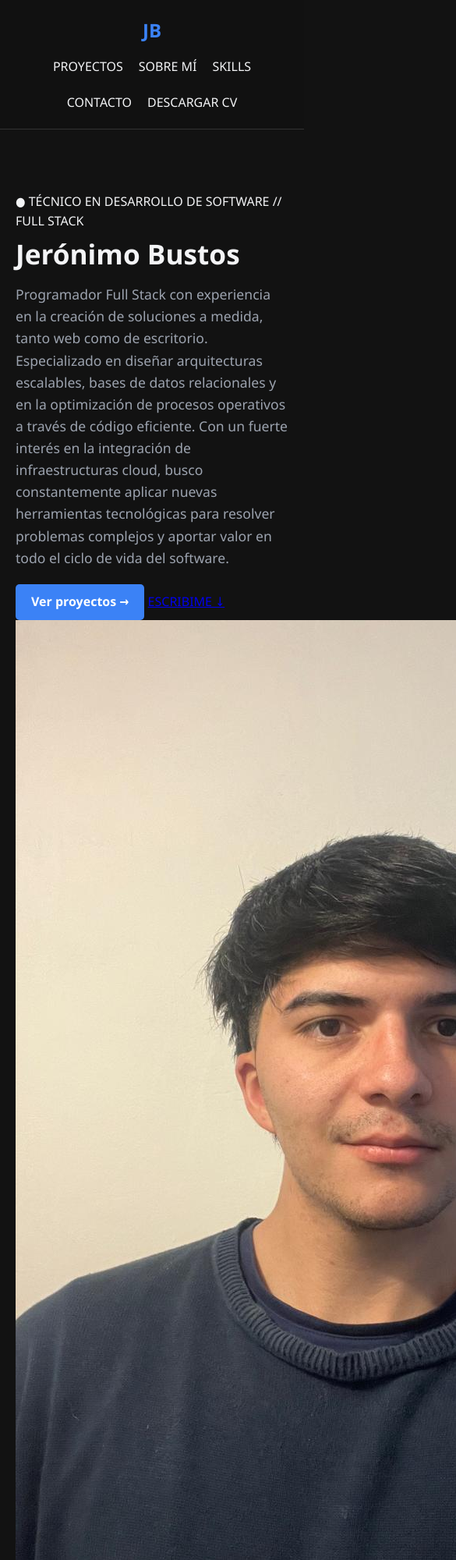
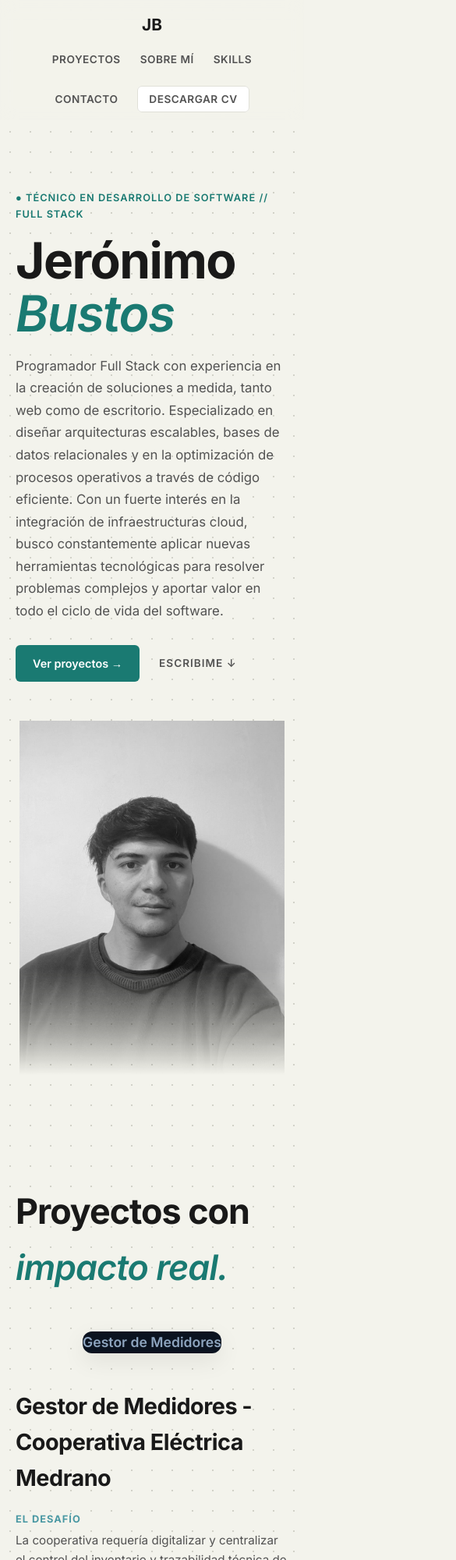
Before and after one commit to jerobustos/jerobustos.github.io, a plain HTML site: page index.html in a window 390 px wide. Shown: the top 2000 px of the page at 78% size, 585 px wide, since content can reach past the window. Drawn offline with Linux system fonts and the light colour scheme.

Commit message:
Refactor styles and update color variables
Updated color variables and styles for various elements, including header, buttons, and sections. Adjusted layout and responsive design for better appearance.

```diff
--- a/style.css
+++ b/style.css
@@ -1,20 +1,24 @@
-/* --- VARIABLES DE COLOR Y TIPOGRAFÍA --- */
+@import url('https://fonts.googleapis.com/css2?family=Inter:ital,wght@0,300;0,400;0,600;0,700;1,600&display=swap');
+
 :root {
-    --bg-color: #121212; /* Fondo oscuro principal */
-    --text-main: #f3f4f6; /* Texto claro */
-    --text-muted: #9ca3af; /* Texto secundario gris */
-    --accent-color: #3b82f6; /* Azul para botones y enlaces */
-    --accent-hover: #2563eb;
-    --card-bg: #1f2937; /* Fondo para las tarjetas de proyectos */
-
-    --font-main: 'Segoe UI', Tahoma, Geneva, Verdana, sans-serif;
+    --bg-color: #f3f3ec;
+    --dot-color: #d1d1c8;
+    --text-main: #191919;
+    --text-muted: #525252;
+    --acento-teal: #1a7a72;
+    --acento-celeste: #4a98a3;
+    --border-color: #e0e0d8;
+    --font-main: 'Inter', sans-serif;
 }
 
-/* --- RESET BÁSICO --- */
 * {
     margin: 0;
     padding: 0;
     box-sizing: border-box;
+}
+
+html {
+    scroll-behavior: smooth;
 }
 
 body {
@@ -22,191 +26,329 @@ body {
     background-color: var(--bg-color);
     color: var(--text-main);
     line-height: 1.6;
-}
-/* --- FOTO DE PERFIL --- */
-.foto-perfil {
-    /* Define el tamaño exacto del círculo */
-    width: 210px;
-    height: 210px;
-
-    /* Hace que la foto sea redonda */
-    border-radius: 50%;
-
-    /* Evita que la foto se estire o deforme si no es cuadrada */
-    object-fit: cover;
-
-    /* Separa la foto del texto de abajo */
-    margin-bottom: 20px;
-
-    /* Agrega un borde azul elegante (usando el color que ya definimos) */
-    border: 3px solid var(--accent-color);
-
-    /* Centrala si el contenedor tiene texto centrado */
-    display: block;
-    margin-left: auto;
-    margin-right: auto;
+    background-image: radial-gradient(var(--dot-color) 1.5px, transparent 1.5px);
+    background-size: 26px 26px;
 }
 
-/* --- NAVEGACIÓN --- */
+/* HEADER */
 header {
     display: flex;
     justify-content: space-between;
     align-items: center;
-    padding: 20px 50px;
-    background-color: rgba(18, 18, 18, 0.9);
+    padding: 18px 60px;
+    background-color: rgba(243, 243, 236, 0.85);
+    backdrop-filter: blur(10px);
+    -webkit-backdrop-filter: blur(10px);
     position: sticky;
     top: 0;
-    border-bottom: 1px solid #333;
+    z-index: 1000;
 }
 
 .logo {
-    font-size: 1.5rem;
-    font-weight: bold;
-    color: var(--accent-color);
+    font-weight: 700;
+    font-size: 1.3rem;
+    color: var(--text-main);
 }
 
 nav ul {
     list-style: none;
     display: flex;
-    gap: 20px;
+    align-items: center;
+    gap: 25px;
 }
 
 nav a {
-    color: var(--text-main);
+    color: var(--text-muted);
     text-decoration: none;
-    font-weight: 500;
-    transition: color 0.3s;
+    font-size: 0.85rem;
+    font-weight: 600;
+    letter-spacing: 0.5px;
+    transition: color 0.2s ease;
 }
 
 nav a:hover {
-    color: var(--accent-color);
+    color: var(--acento-teal);
 }
 
-/* --- ESTRUCTURA GENERAL DE SECCIONES --- */
-main {
-    max-width: 1000px;
-    margin: 0 auto;
-    padding: 40px 20px;
+.btn-cv-header {
+    border: 1px solid var(--border-color);
+    padding: 8px 14px;
+    border-radius: 6px;
+    background-color: #fff;
 }
 
-section {
-    margin-bottom: 80px;
-    padding-top: 40px; /* Para que al hacer clic en el menú no lo tape el header */
+/* HERO SECTION */
+.hero-section {
+    display: flex;
+    align-items: center;
+    justify-content: space-between;
+    gap: 50px;
+    max-width: 1100px;
+    margin: 0 auto;
+    padding: 90px 20px 70px 20px;
+}
+
+.hero-texto {
+    flex: 1.2;
+}
+
+.hero-tag {
+    display: block;
+    color: var(--acento-teal);
+    font-weight: 600;
+    font-size: 0.8rem;
+    letter-spacing: 1px;
+    margin-bottom: 15px;
 }
 
 h1 {
-    font-size: 3rem;
+    font-size: 4rem;
+    font-weight: 700;
+    letter-spacing: -1.5px;
+    margin-bottom: 20px;
+    line-height: 1.05;
+}
+
+.texto-acento, .texto-acento-cursiva {
+    color: var(--acento-teal);
+    font-style: italic;
+}
+
+.hero-texto p {
+    font-size: 1.05rem;
+    color: var(--text-muted);
+    margin-bottom: 30px;
+    line-height: 1.7;
+}
+
+.hero-botones {
+    display: flex;
+    align-items: center;
+    gap: 25px;
+}
+
+.btn-primario {
+    background-color: var(--acento-teal);
+    color: #fff;
+    padding: 12px 22px;
+    border-radius: 6px;
+    text-decoration: none;
+    font-weight: 600;
+    font-size: 0.9rem;
+}
+
+.btn-secundario {
+    color: var(--text-muted);
+    text-decoration: none;
+    font-weight: 600;
+    font-size: 0.85rem;
+    letter-spacing: 1px;
+}
+
+.hero-imagen {
+    flex: 0.8;
+    display: flex;
+    justify-content: center;
+}
+
+.foto-perfil-nueva {
+    width: 100%;
+    max-width: 340px;
+    filter: grayscale(100%);
+    mask-image: linear-gradient(to bottom, black 70%, transparent 100%);
+    -webkit-mask-image: linear-gradient(to bottom, black 70%, transparent 100%);
+}
+
+/* PROYECTOS */
+#proyectos, #habilidades {
+    max-width: 1100px;
+    margin: 0 auto;
+    padding: 70px 20px;
+}
+
+.titulo-seccion h2 {
+    font-size: 2.8rem;
+    font-weight: 700;
+    margin-bottom: 45px;
+    text-align: right;
+    letter-spacing: -1px;
+}
+
+.proyecto-premium {
+    display: flex;
+    gap: 45px;
+    align-items: center;
+    margin-bottom: 80px;
+}
+
+.proyecto-grafico {
+    flex: 1.1;
+    background-color: #0b1320;
+    border-radius: 12px;
+    height: 320px;
+    display: flex;
+    align-items: center;
+    justify-content: center;
+    box-shadow: 0 10px 30px rgba(0,0,0,0.08);
+}
+
+.mockup-placeholder span {
+    color: #8da4be;
+    font-size: 1.1rem;
+    font-weight: 600;
+}
+
+.proyecto-info {
+    flex: 1;
+}
+
+.proyecto-info h3 {
+    font-size: 1.8rem;
+    margin-bottom: 20px;
+    letter-spacing: -0.5px;
+}
+
+.subtitulo-celeste {
+    color: var(--acento-celeste);
+    font-size: 0.8rem;
+    letter-spacing: 1px;
+    margin-bottom: 5px;
+    margin-top: 15px;
+}
+
+.proyecto-info p {
+    color: var(--text-muted);
+    font-size: 0.95rem;
+    margin-bottom: 12px;
+}
+
+.tech-tags {
+    display: flex;
+    gap: 10px;
+    margin-top: 15px;
+    margin-bottom: 20px;
+    flex-wrap: wrap;
+}
+
+.tech-tags span {
+    color: var(--acento-teal);
+    font-weight: 600;
+    font-size: 0.85rem;
+}
+
+.link-proyecto {
+    display: inline-block;
+    color: var(--acento-teal);
+    text-decoration: none;
+    font-weight: 700;
+    font-size: 0.9rem;
+}
+
+/* HABILIDADES (GRID) */
+.habilidades-grid {
+    display: flex;
+    gap: 50px;
+}
+
+.columna-skills {
+    flex: 1;
+}
+
+.columna-skills h3 {
+    font-size: 1.4rem;
+    margin-bottom: 20px;
+    border-bottom: 2px solid var(--border-color);
+    padding-bottom: 10px;
+}
+
+.categoria-box {
+    margin-bottom: 25px;
+}
+
+.categoria-box h4 {
+    font-size: 0.95rem;
+    color: var(--text-muted);
     margin-bottom: 10px;
 }
 
-h2 {
-    font-size: 2rem;
-    margin-bottom: 20px;
-    color: var(--accent-color);
-    border-bottom: 2px solid #333;
-    padding-bottom: 10px;
+.pills-container {
+    display: flex;
+    flex-wrap: wrap;
+    gap: 8px;
 }
 
-p {
-    color: var(--text-muted);
-    margin-bottom: 20px;
-    font-size: 1.1rem;
+.pill {
+    background-color: #ffffff;
+    border: 1px solid var(--border-color);
+    padding: 6px 12px;
+    border-radius: 6px;
+    font-size: 0.85rem;
+    font-weight: 500;
 }
 
-/* --- BOTONES --- */
-.btn-primario {
-    display: inline-block;
-    background-color: var(--accent-color);
-    color: white;
-    padding: 10px 20px;
-    text-decoration: none;
-    border-radius: 5px;
-    font-weight: bold;
-    transition: background-color 0.3s;
+.lista-interpersonal {
+    list-style: none;
 }
 
-.btn-primario:hover {
-    background-color: var(--accent-hover);
+.lista-interpersonal li {
+    padding: 8px 0;
+    border-bottom: 1px solid var(--border-color);
+    color: var(--text-muted);
+    font-size: 0.95rem;
 }
 
-/* --- HABILIDADES --- */
-.habilidades-contenedor {
-    display: flex;
-    gap: 40px;
-    flex-wrap: wrap;
+/* FOOTER */
+footer {
+    text-align: center;
+    padding: 80px 20px;
+    border-top: 1px solid var(--border-color);
+    background-color: rgba(255, 255, 255, 0.4);
 }
 
-.categoria h3 {
+footer h2 {
+    font-size: 2.2rem;
     margin-bottom: 15px;
 }
 
-.categoria ul {
-    list-style-type: square;
-    padding-left: 20px;
-    color: var(--text-muted);
+.contacto-datos {
+    margin: 20px 0;
 }
 
-/* --- PROYECTOS (Tarjetas) --- */
-.proyecto-card {
-    background-color: var(--card-bg);
-    padding: 25px;
-    border-radius: 8px;
-    margin-bottom: 20px;
-    border: 1px solid #333;
-    transition: transform 0.3s ease;
+.contacto-datos p {
+    color: var(--text-muted);
+    margin-bottom: 5px;
 }
 
-.proyecto-card:hover {
-    transform: translateY(-5px); /* Pequeño efecto al pasar el mouse */
-}
-
-.proyecto-card h3 {
-    margin-bottom: 10px;
-}
-
-.proyecto-card a {
-    color: var(--accent-color);
+.contacto-datos a {
+    color: var(--acento-teal);
     text-decoration: none;
-    font-weight: bold;
-}
-
-.proyecto-card a:hover {
-    text-decoration: underline;
-}
-
-/* --- FOOTER --- */
-footer {
-    text-align: center;
-    padding: 40px 20px;
-    border-top: 1px solid #333;
-    margin-top: 40px;
-}
-
-.redes {
-    margin-top: 20px;
 }
 
 .redes a {
-    color: var(--accent-color);
+    margin: 0 12px;
+    color: var(--text-main);
     text-decoration: none;
-    margin: 0 10px;
-    font-size: 1.2rem;
+    font-weight: 600;
 }
 
-/* --- DISEÑO RESPONSIVO (Móviles) --- */
-@media (max-width: 768px) {
+/* RESPONSIVE */
+@media (max-width: 900px) {
+    .hero-section, .proyecto-premium, .habilidades-grid {
+        flex-direction: column;
+    }
+
+    .titulo-seccion h2 {
+        text-align: left;
+    }
+
     header {
+        padding: 15px 20px;
         flex-direction: column;
-        padding: 20px;
+        gap: 15px;
     }
 
     nav ul {
-        margin-top: 15px;
         flex-wrap: wrap;
         justify-content: center;
     }
-
-    h1 {
-        font-size: 2.2rem;
-    }
 }
```
